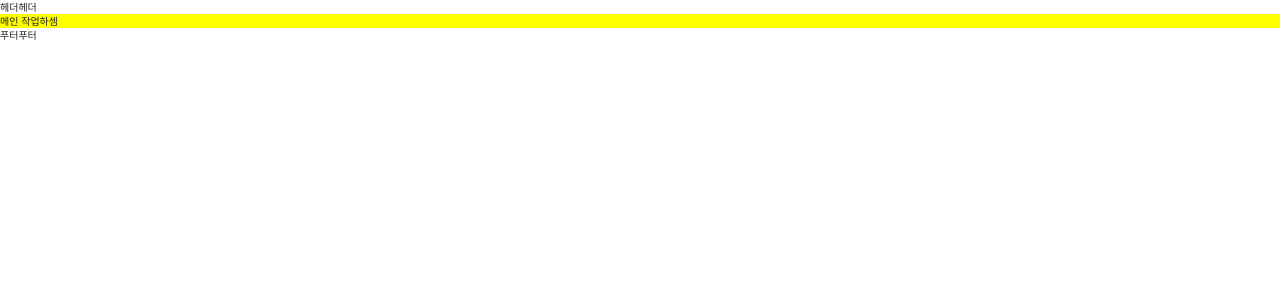
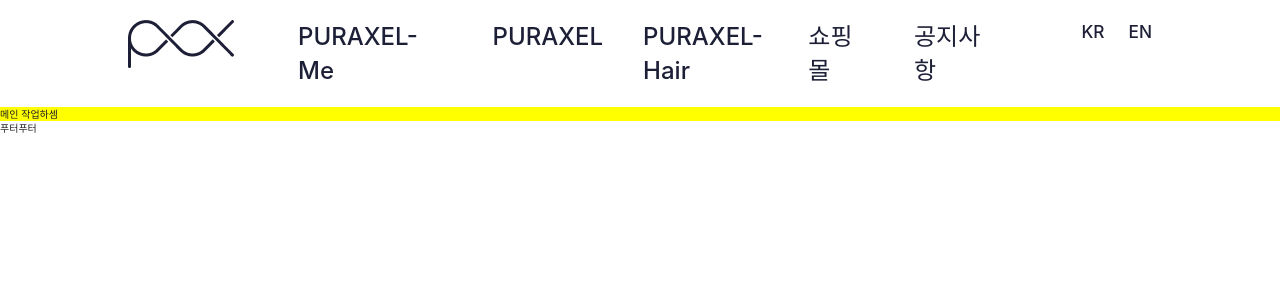
Before and after one commit to lameditech0v0/puraxel, a Next.js app: page / in a window 1280 px wide. Shown: the top 300 px of the page. Built offline with nearby package versions, Linux system fonts and the light colour scheme.

Commit message:
header 제작

```diff
--- a/components/header/Header.js
+++ b/components/header/Header.js
@@ -1,3 +1,32 @@
+import logo from "../../public/header/logo.png";
+import Image from "next/image";
 export default function Header() {
-  return <header id="header">헤더헤더</header>;
+  return (
+    <header id="header">
+      <div className="header__left">
+        <div className="logo">
+          <Image src={logo} width={106} layout={"fixed"} />
+        </div>
+        <nav className="nav__left">
+          <ul>
+            <li>PURAXEL-Me</li>
+            <li>PURAXEL</li>
+            <li>PURAXEL-Hair</li>
+          </ul>
+        </nav>
+      </div>
+      <div className="header__right">
+        <nav className="nav__right">
+          <ul className="nav__right__left">
+            <li>쇼핑몰</li>
+            <li>공지사항</li>
+          </ul>
+          <ul className="nav__right__right">
+            <li>KR</li>
+            <li>EN</li>
+          </ul>
+        </nav>
+      </div>
+    </header>
+  );
 }
--- /dev/null
+++ b/components/header/header.scss
@@ -0,0 +1,49 @@
+#header {
+  font-weight: 500;
+  color: #1d1f36;
+  background: #ffffff80;
+  display: flex;
+  align-items: center;
+  justify-content: space-between;
+  padding: 20px 10%;
+
+  .header__left {
+    font-size: 24px;
+    display: flex;
+    .logo {
+      padding-right: 64px;
+    }
+    .nav__left {
+      display: flex;
+      ul {
+        display: flex;
+        :nth-child(1) {
+          padding-right: 40px;
+        }
+        :nth-child(2) {
+          padding-right: 40px;
+        }
+      }
+    }
+  }
+  .header__right {
+    .nav__right {
+      display: flex;
+      .nav__right__left {
+        font-size: 24px;
+        display: flex;
+        padding-right: 80px;
+        :nth-child(1) {
+          padding-right: 40px;
+        }
+      }
+      .nav__right__right {
+        font-size: 17.25px;
+        display: flex;
+        :nth-child(1) {
+          padding-right: 24px;
+        }
+      }
+    }
+  }
+}
--- a/pages/_app.js
+++ b/pages/_app.js
@@ -1,5 +1,6 @@
 import Layout from "components/layout/layout";
 import "../styles/globals.css";
+import "../styles/style.scss";
 
 function MyApp({ Component, pageProps }) {
   return (
--- a/styles/globals.css
+++ b/styles/globals.css
@@ -6,8 +6,8 @@ html,
 body {
   padding: 0;
   margin: 0;
-  font-family: -apple-system, BlinkMacSystemFont, Segoe UI, Roboto, Oxygen,
-    Ubuntu, Cantarell, Fira Sans, Droid Sans, Helvetica Neue, sans-serif;
+  font-family: "Pretendard", -apple-system, BlinkMacSystemFont, Segoe UI, Roboto,
+    Oxygen, Ubuntu, Cantarell, Fira Sans, Droid Sans, Helvetica Neue, sans-serif;
 }
 
 a {
@@ -84,8 +84,8 @@ textarea {
   font-size: 10px;
   line-height: 1.4;
   color: #202020;
-  /* font-family: "Pretendard", -apple-system, BlinkMacSystemFont, "Malgun Gothic",
-    "맑은 고딕", helvetica, "Apple SD Gothic Neo", sans-serif; */
+  font-family: "Pretendard", -apple-system, BlinkMacSystemFont, "Malgun Gothic",
+    "맑은 고딕", helvetica, "Apple SD Gothic Neo", sans-serif;
   -webkit-font-smoothing: antialiased;
   -moz-osx-font-smoothing: grayscale;
 }
--- /dev/null
+++ b/styles/style.scss
@@ -0,0 +1,2 @@
+// header
+@import "../components/header/header.scss";
```
Also changed, not shown: styles/index.html (deleted, +0 -16 lines), public/header/logo.png (added).
